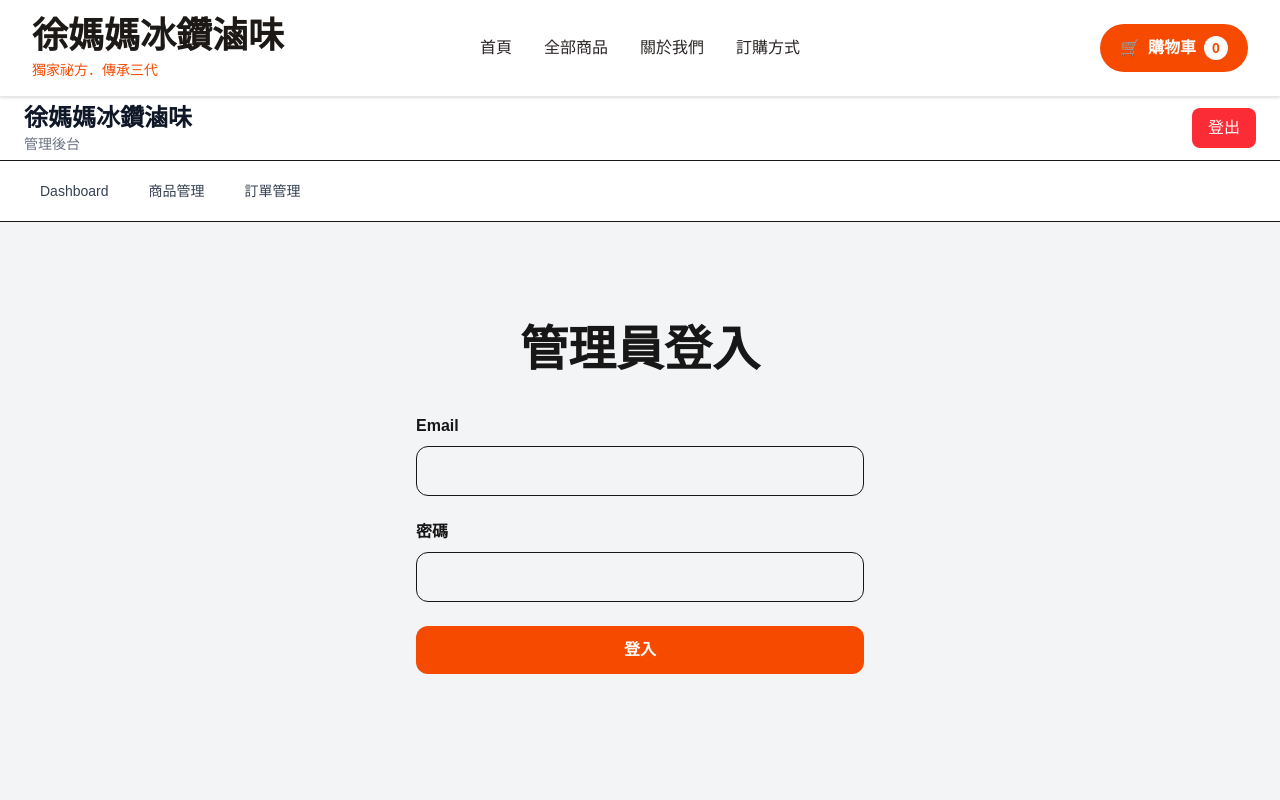
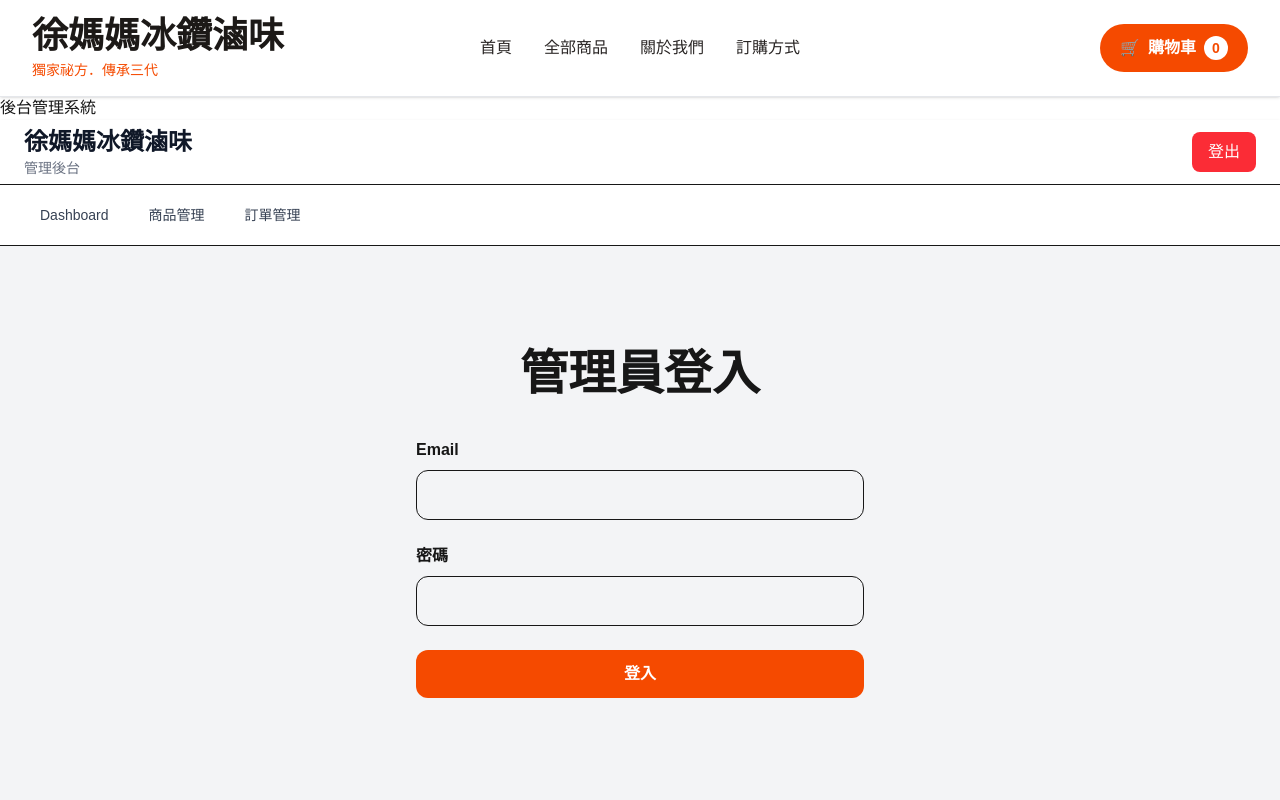
Before and after one commit to irene1728/hsumama, a Next.js app: page /admin/login in a window 1280 px wide. Shown: the top 800 px of the page. Built offline with nearby package versions, Linux system fonts and the light colour scheme; no server answers.

Commit message:
v0.8.0 Layout 分離 Move admin into route group

```diff
--- /dev/null
+++ b/app/(admin)/layout.tsx
@@ -0,0 +1,12 @@
+export default function AdminLayout({
+  children,
+}: {
+  children: React.ReactNode;
+}) {
+  return (
+    <div>
+      <h1>後台管理系統</h1>
+      {children}
+    </div>
+  );
+}
```
Also changed, not shown: app/(admin)/admin/layout.tsx (renamed from app/admin/layout.tsx), app/(admin)/admin/login/page.tsx (renamed from app/admin/login/page.tsx), app/(admin)/admin/orders/backpage.tsx (renamed from app/admin/orders/backpage.tsx), app/(admin)/admin/orders/page.tsx (renamed from app/admin/orders/page.tsx), app/(admin)/admin/products/[id]/ProductForm.tsx (renamed from app/admin/products/[id]/ProductForm.tsx), app/(admin)/admin/products/[id]/page.tsx (renamed from app/admin/products/[id]/page.tsx), app/(admin)/admin/products/new/page.tsx (renamed from app/admin/products/new/page.tsx), app/(admin)/admin/products/page.tsx (renamed from app/admin/products/page.tsx).
